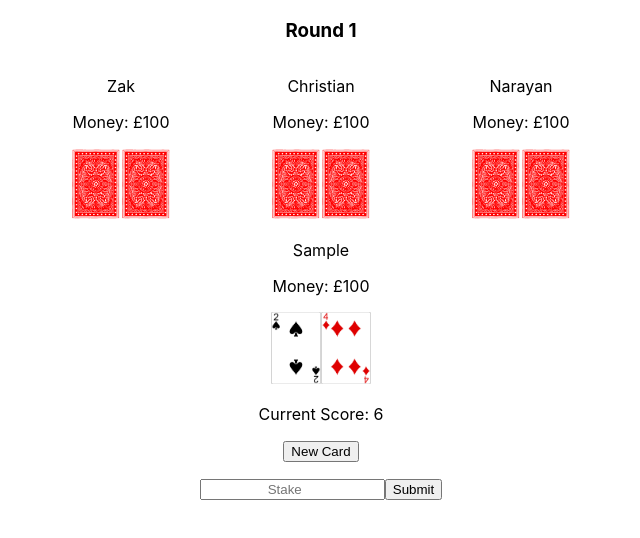
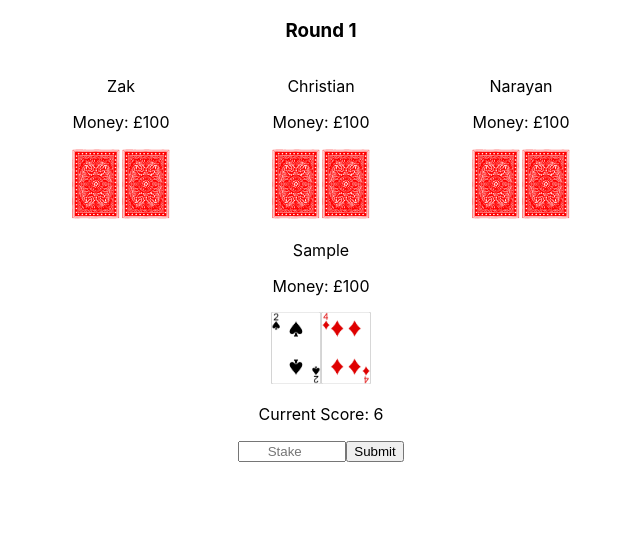
Before and after one commit to AshHoldsworth/BlackjackReact, a React (Create React App) app: page / in a window 1280 px wide. Both pictures are taken after typing "Sample", "5" into the empty fields and a click on the button "Submit". Shown: the top 538 px of the page, without its empty margins (319-959 px from the left). Built offline with nearby package versions, Linux system fonts and the light colour scheme.

Commit message:
chore: added control conditional

```diff
--- /dev/null
+++ b/src/Components/Controls.jsx
@@ -0,0 +1,37 @@
+import { useState } from "react";
+
+export const Controls = ({ handleTwist, handleStick, handleStake, stake }) => {
+  let [stakeSubmitted, setStakeSubmitted] = useState(false);
+
+  return (
+    <>
+      <div id="controls">
+        {stakeSubmitted == true ? (
+          <div id="stick-twist">
+            <button type="submit" onClick={() => handleStick()}>
+              Stick
+            </button>
+            <button type="submit" onClick={() => handleTwist()}>
+              Twist
+            </button>
+          </div>
+        ) : (
+          <>
+            <div id="stake">
+              <input
+                type="number"
+                placeholder="Stake"
+                id="stake-input"
+                value={stake}
+                onChange={(e) => handleStake(e.target.value)}
+              />
+              <button type="submit" onClick={() => setStakeSubmitted(true)}>
+                Submit
+              </button>
+            </div>
+          </>
+        )}
+      </div>
+    </>
+  );
+};
--- a/src/Components/Round.jsx
+++ b/src/Components/Round.jsx
@@ -1,5 +1,6 @@
 import { useEffect, useState } from "react";
 import "./css/round.css";
+import { Controls } from "./Controls";
 
 export const Round = ({
   roundNumber,
@@ -13,11 +14,13 @@ export const Round = ({
   let player3 = cpuPlayers.player3;
   let player4 = cpuPlayers.player4;
 
-  const handleNewCard = () => {
+  const handleTwist = () => {
     player.cards.push(getCard(1)[0]);
     let score = scoreCalc(player);
     score > 21 ? setRoundScore("BUST") : setRoundScore(score);
   };
+
+  const handleStick = () => {};
 
   const scoreCalc = (p) => {
     let total = 0;
@@ -31,11 +34,10 @@ export const Round = ({
   }, []);
 
   const [stake, setStake] = useState();
-  const handleStake = num => num > player.money ? setStake(player.money) : setStake(num);
+  const handleStake = (num) =>
+    num > player.money ? setStake(player.money) : setStake(num);
 
-  const handleStakeSubmit = () => {
 
-  }
 
   return (
     <>
@@ -86,22 +88,12 @@ export const Round = ({
           </div>
           <p>Current Score: {roundScore}</p>
         </div>
-
-        <div id="controls">
-          <button type="submit" onClick={() => handleNewCard()}>
-            New Card
-          </button>
-          <p>
-          <input
-            type="number"
-            placeholder="Stake"
-            id="stake-input"
-            value={stake}
-            onChange={(e) => handleStake(e.target.value)}
-          /><button type="submit" onClick={() => handleStakeSubmit()}>
-          Submit
-        </button></p>
-        </div>
+        <Controls
+          handleTwist={handleTwist}
+          handleStick={handleStick}
+          handleStake={handleStake}
+          stake={stake}
+        />
       </div>
     </>
   );
--- a/src/Components/css/round.css
+++ b/src/Components/css/round.css
@@ -15,4 +15,5 @@
 
 #stake-input {
     text-align: center;
+    width: 100px;
 }
```
